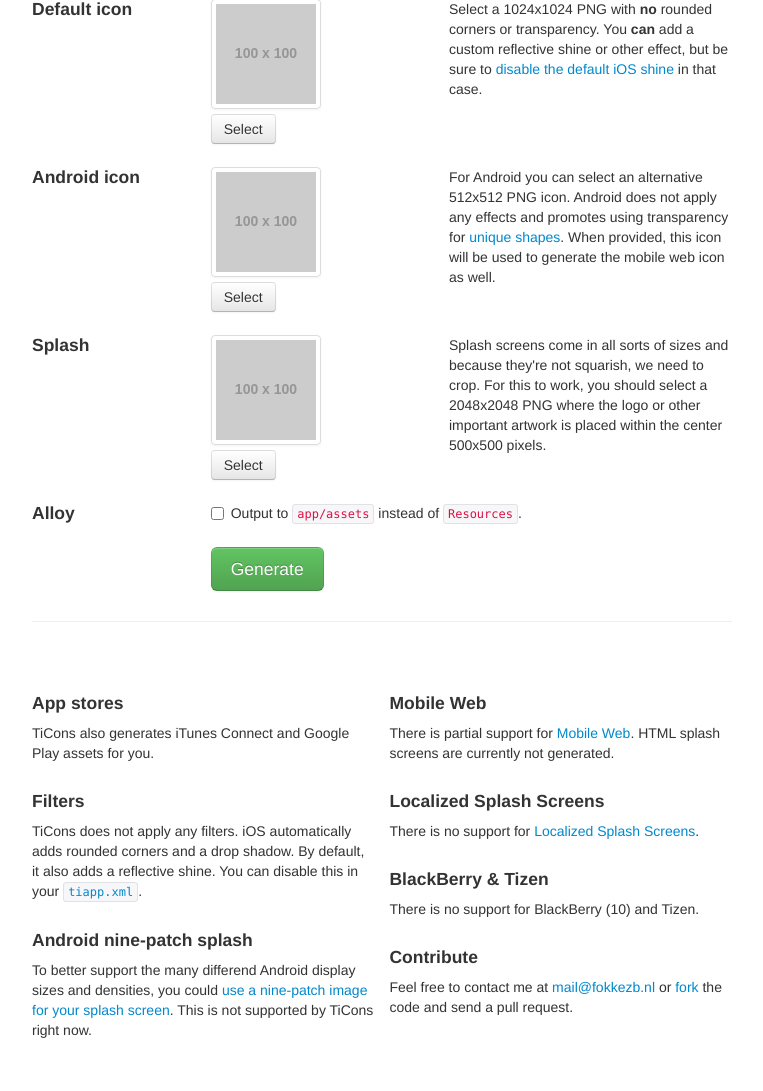
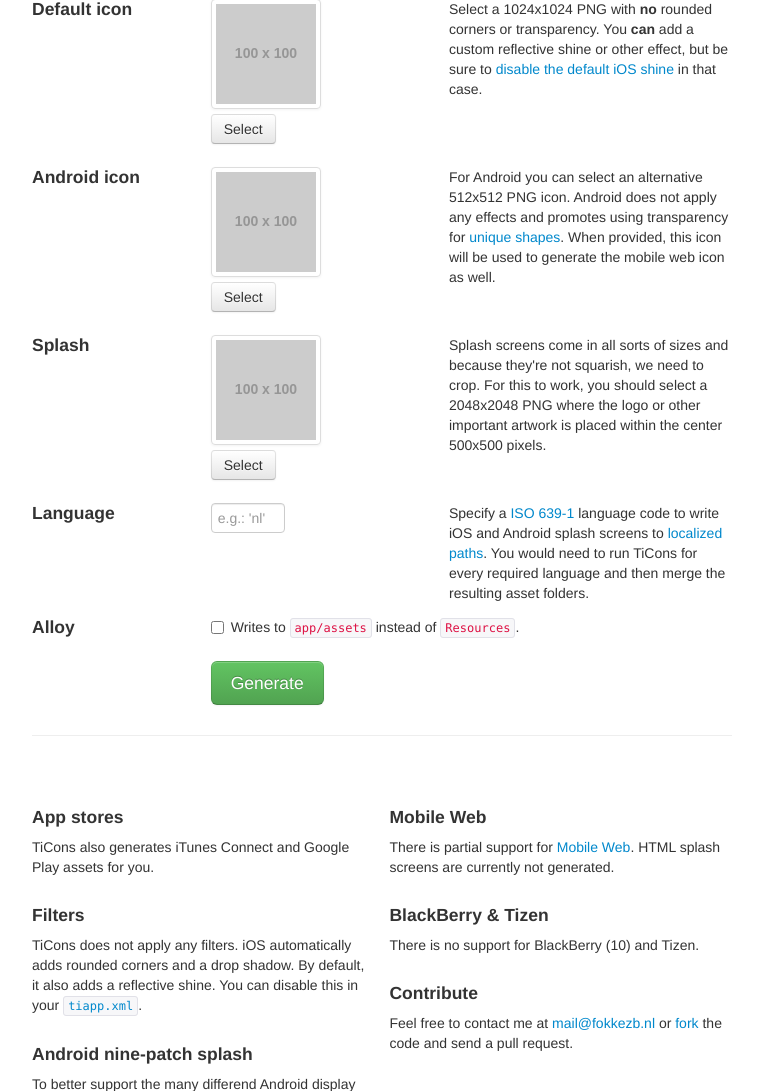
Before and after one commit to FokkeZB/TiCons-Server-PHP, a PHP site: page / in a window 1280 px wide. Shown: the part 303-1394 px from the top of the page, without its empty margins (258-1021 px from the left). Run offline with PHP 8.4, Linux system fonts and the light colour scheme; grey boxes labelled with a size stand in for pictures from a placeholder-image service; data that the repository does not hold is empty; some libraries are stand-ins or nearby versions.

Commit message:
Added support for localized splash screens

```diff
--- a/index.php
+++ b/index.php
@@ -30,6 +30,10 @@ if ($_SERVER['REQUEST_METHOD'] == 'POST') {
 
 		if ($_FILES['icon']['error'] == 4 && $_FILES['icon-android']['error'] == 4 && $_FILES['splash']['error'] == 4) {
 			throw new Exception('At least select one file.');
+		}
+
+		if ($_POST['language'] && !preg_match('/^[a-z]{2}$/', $_POST['language'])) {
+			throw new Exception('Invalid ISO 639-1 language code.');
 		}
 
 		if ($_FILES['icon']['error'] == 0 || $_FILES['splash']['error'] == 0) {
@@ -118,30 +122,32 @@ if ($_SERVER['REQUEST_METHOD'] == 'POST') {
 			}
 
 			if ($_FILES['splash']['error'] == 0) {
+				$ios_path = $_POST['language'] ? '/project/i18n/' . $_POST['language'] : '/project' . $assets . '/iphone';
+				$android_prefix = $_POST['language'] ? $_POST['language'] . '-' : '';
 
 				$sizes = array(
 
 					// iOS
-					array('/project' . $assets . '/iphone/Default.png', 320, 460, 72),
-					array('/project' . $assets . '/iphone/Default@2x.png', 640, 960, 72),
-					array('/project' . $assets . '/iphone/Default-568h@2x.png', 640, 1136, 72),
-					array('/project' . $assets . '/iphone/Default-Landscape.png', 1024, 748, 72),
-					array('/project' . $assets . '/iphone/Default-Portrait.png', 768, 1044, 72),
-					array('/project' . $assets . '/iphone/Default-Landscape@2x.png', 2048, 1496, 72),
-					array('/project' . $assets . '/iphone/Default-Portrait@2x.png', 1536, 2008, 72),
+					array($ios_path . '/Default.png', 320, 460, 72),
+					array($ios_path . '/Default@2x.png', 640, 960, 72),
+					array($ios_path . '/Default-568h@2x.png', 640, 1136, 72),
+					array($ios_path . '/Default-Landscape.png', 1024, 748, 72),
+					array($ios_path . '/Default-Portrait.png', 768, 1044, 72),
+					array($ios_path . '/Default-Landscape@2x.png', 2048, 1496, 72),
+					array($ios_path . '/Default-Portrait@2x.png', 1536, 2008, 72),
 
 					// Android
 					array('/project' . $assets . '/android/default.png', 320, 480, 72),
-					array('/project' . $assets . '/android/images/res-long-land-hdpi/default.png', 800, 480, 240),
-					array('/project' . $assets . '/android/images/res-long-land-ldpi/default.png', 400, 240, 120),
-					array('/project' . $assets . '/android/images/res-long-port-hdpi/default.png', 480, 800, 240),
-					array('/project' . $assets . '/android/images/res-long-land-ldpi/default.png', 240, 400, 120),
-					array('/project' . $assets . '/android/images/res-notlong-land-hdpi/default.png', 800, 480, 240),
-					array('/project' . $assets . '/android/images/res-notlong-land-ldpi/default.png', 320, 240, 120),
-					array('/project' . $assets . '/android/images/res-notlong-land-mdpi/default.png', 480, 320, 160),
-					array('/project' . $assets . '/android/images/res-notlong-port-hdpi/default.png', 480, 800, 240),
-					array('/project' . $assets . '/android/images/res-notlong-port-ldpi/default.png', 240, 320, 120),
-					array('/project' . $assets . '/android/images/res-notlong-port-mdpi/default.png', 320, 480, 160),
+					array('/project' . $assets . '/android/images/res-' . $android_prefix . 'long-land-hdpi/default.png', 800, 480, 240),
+					array('/project' . $assets . '/android/images/res-' . $android_prefix . 'long-land-ldpi/default.png', 400, 240, 120),
+					array('/project' . $assets . '/android/images/res-' . $android_prefix . 'long-port-hdpi/default.png', 480, 800, 240),
+					array('/project' . $assets . '/android/images/res-' . $android_prefix . 'long-land-ldpi/default.png', 240, 400, 120),
+					array('/project' . $assets . '/android/images/res-' . $android_prefix . 'notlong-land-hdpi/default.png', 800, 480, 240),
+					array('/project' . $assets . '/android/images/res-' . $android_prefix . 'notlong-land-ldpi/default.png', 320, 240, 120),
+					array('/project' . $assets . '/android/images/res-' . $android_prefix . 'notlong-land-mdpi/default.png', 480, 320, 160),
+					array('/project' . $assets . '/android/images/res-' . $android_prefix . 'notlong-port-hdpi/default.png', 480, 800, 240),
+					array('/project' . $assets . '/android/images/res-' . $android_prefix . 'notlong-port-ldpi/default.png', 240, 320, 120),
+					array('/project' . $assets . '/android/images/res-' . $android_prefix . 'notlong-port-mdpi/default.png', 320, 480, 160),
 
 					// Mobile Web
 					array('/project' . $assets . '/mobileweb/apple_startup_images/Default.jpg', 320, 460, 72),
@@ -331,10 +337,17 @@ if ($_SERVER['REQUEST_METHOD'] == 'POST') {
 				<div class="span5">Splash screens come in all sorts of sizes and because they're not squarish, we need to crop. For this to work, you should select a 2048x2048 PNG where the logo or other important artwork is placed within the center 500x500 pixels.</div>
 			</div>
 			<div class="row-fluid">
+				<div class="span3"><h4>Language</h4></div>
+				<div class="span4">
+					<input type="text" name="language" class="input-mini" placeholder="e.g.: 'nl'" />
+				</div>
+				<div class="span5">Specify a <a href="http://en.wikipedia.org/wiki/ISO_639-1" target="_blank">ISO 639-1</a> language code to write iOS and Android splash screens to <a href="http://docs.appcelerator.com/titanium/latest/#!/guide/Icons_and_Splash_Screens-section-29004897_IconsandSplashScreens-LocalizedSplashScreens" target="_blank">localized paths</a>. You would need to run TiCons for every required language and then merge the resulting asset folders.</div>
+			</div>
+			<div class="row-fluid">
 				<div class="span3"><h4>Alloy</h4></div>
 				<div class="span9">
 					<label class="checkbox" for="alloy">
-					  <input type="checkbox" name="alloy" value="1" id="alloy"> Output to <code>app/assets</code> instead of <code>Resources</code>.
+					  <input type="checkbox" name="alloy" value="1" id="alloy"> Writes to <code>app/assets</code> instead of <code>Resources</code>.
 					</label>
 				</div>
 			</div>
@@ -369,9 +382,6 @@ if ($_SERVER['REQUEST_METHOD'] == 'POST') {
           <h4>Mobile Web</h4>
           <p>There is partial support for <a href="http://docs.appcelerator.com/titanium/latest/#!/guide/Icons_and_Splash_Screens-section-29004897_IconsandSplashScreens-MobileWebgraphicassetrequirementsandoptions" target="_blank">Mobile Web</a>. HTML splash screens are currently not generated.</p>
 
-          <h4>Localized Splash Screens</h4>
-          <p>There is no support for <a href="http://docs.appcelerator.com/titanium/latest/#!/guide/Icons_and_Splash_Screens-section-29004897_IconsandSplashScreens-LocalizedSplashScreens" target="_blank">Localized Splash Screens</a>.</p>
-
           <h4>BlackBerry & Tizen</h4>
           <p>There is no support for BlackBerry (10) and Tizen.</p>
 
```
Also changed, not shown: README.md.
